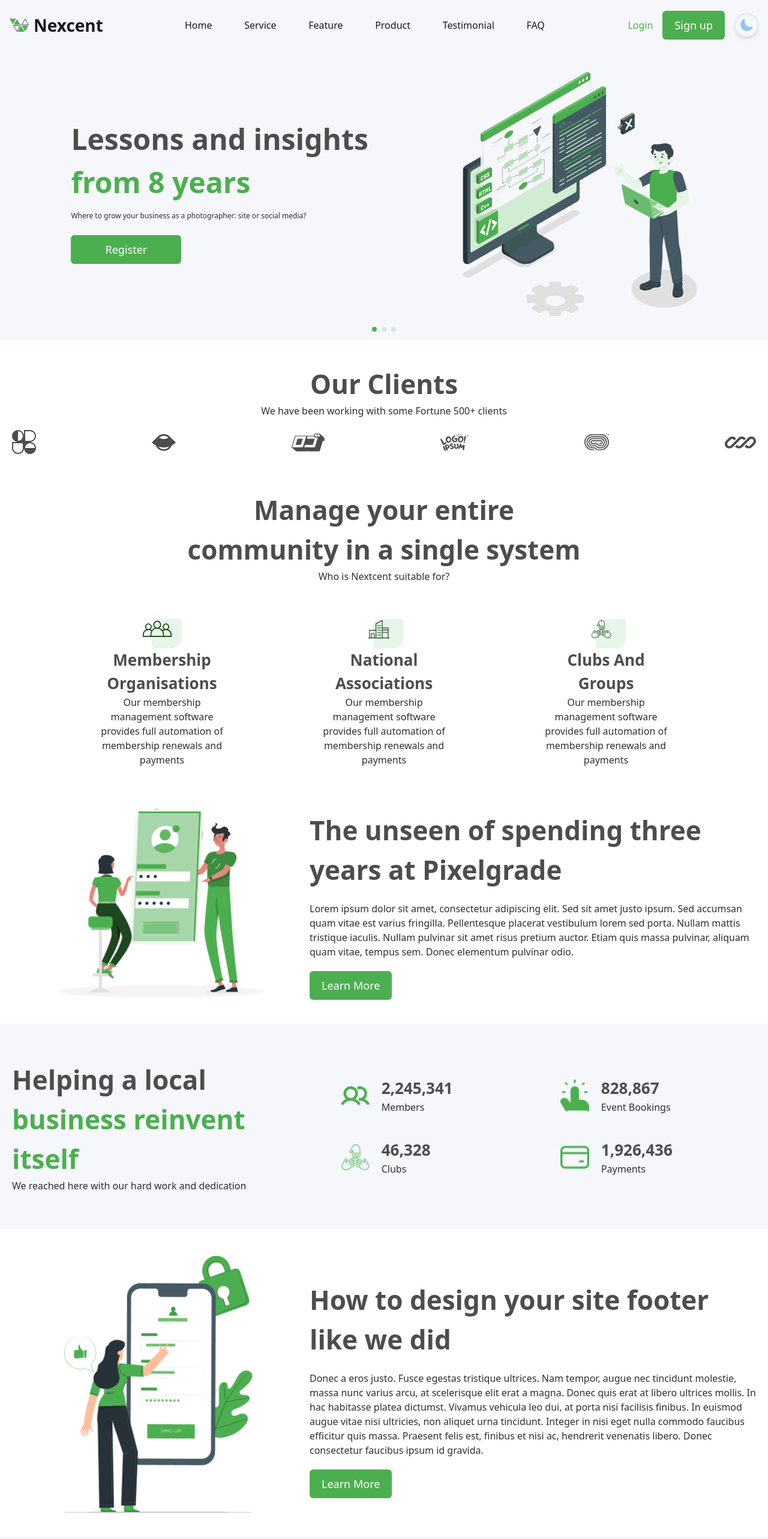
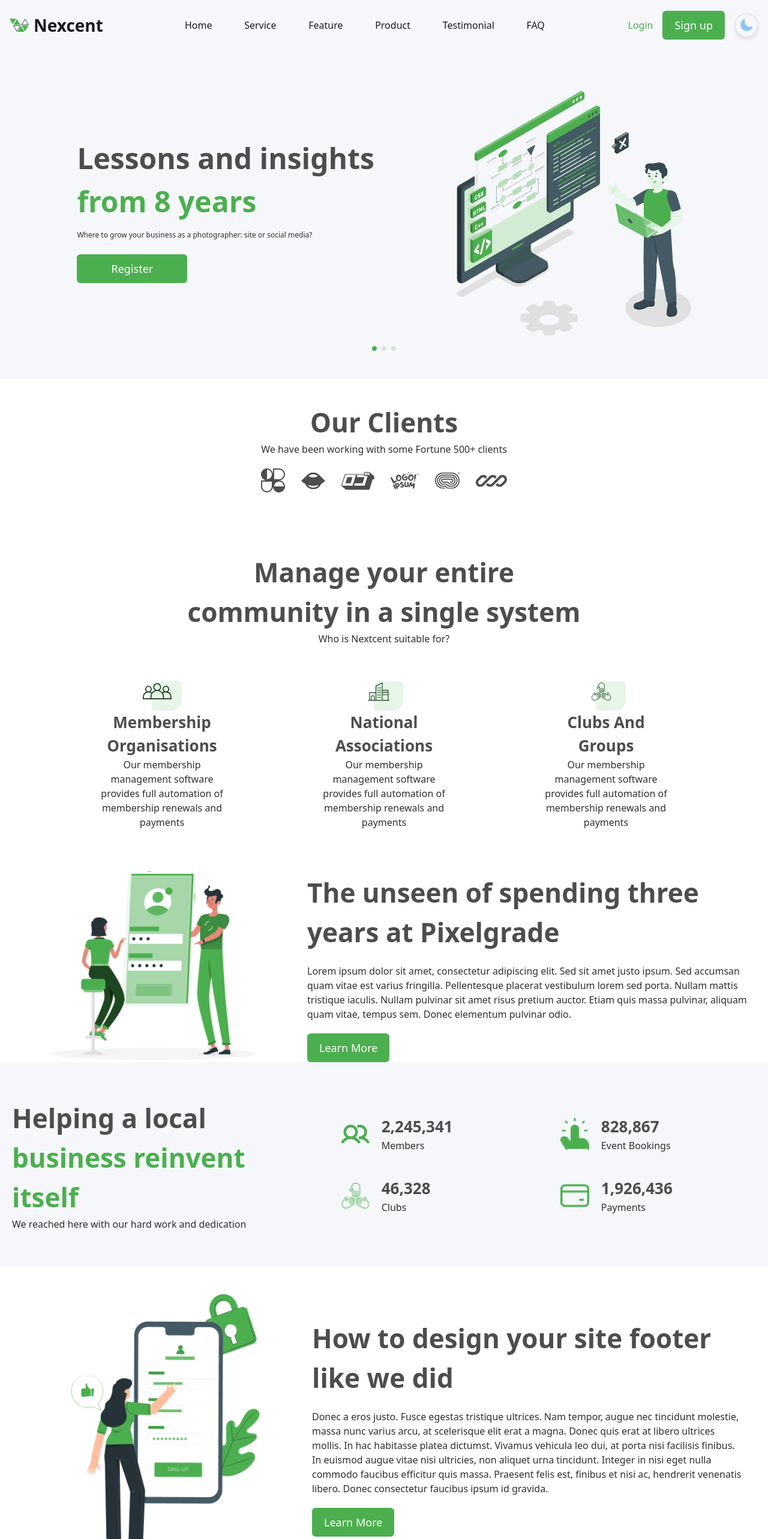
Before and after one commit to steffenvolbeat/Landing_Page, a Next.js app in the folder landing-page/: page / in a window 1280 px wide. Shown: the top 2566 px of the page at 60% size. Built offline with nearby package versions, Linux system fonts and the light colour scheme.

Commit message:
Syle Anpassung einzelner Section Finish

```diff
--- a/landing-page/src/app/components/british-association/BritishAssociation.tsx
+++ b/landing-page/src/app/components/british-association/BritishAssociation.tsx
@@ -1,11 +1,20 @@
 import Image from "next/image";
-import { ArrowRight, Icon1, Icon2, Icon3, Icon4, Icon5, Icon6 } from "../Icons/Icons";
+import {
+  ArrowRight,
+  Icon1,
+  Icon2,
+  Icon3,
+  Icon4,
+  Icon5,
+  Icon6,
+} from "../Icons/Icons";
 
 const BritishAssociation = () => {
   const handleClick = () => {
     console.log("Button wurde geklickt!");
   };
   return (
+    <div className="w-full">
       <div
         style={{ background: "var(--main-background)" }}
         className="my-10 p-5 flex flex-col sm:flex-row w-full  justify-center  items-center sm:items-start md:items-center gap-5"
@@ -20,7 +29,6 @@ const BritishAssociation = () => {
             priority
           />
         </div>
-
         <div className="sm:w-[60%]  lg:w-[65%] w-full ">
         <p>
           <span className="text-[16px]">
@@ -36,7 +44,7 @@ const BritishAssociation = () => {
             Curabitur id nibh id sem dignissim finibus ac sit amet magna.
           </span>
         </p>
-        <h4 >Tim Smith</h4>
+        <h4>Tim Smith</h4>
         <p>British Dragon Boat Racing Association</p>
 
         <div>
@@ -47,10 +55,13 @@ const BritishAssociation = () => {
             <Icon4 />
             <Icon5 />
             <Icon6 />
-        <h4 className="flex items-center">Meet all customers <ArrowRight fill="var(--akzentcolor)"/></h4>
+            <h4 className="flex items-center">
+              Meet all customers <ArrowRight fill="var(--akzentcolor)" />
+            </h4>
+          </div>
+        </div>
       </div>
 
-        </div>
 
       </div>
     </div>
--- a/landing-page/src/app/components/clients/Clients.tsx
+++ b/landing-page/src/app/components/clients/Clients.tsx
@@ -13,8 +13,9 @@ const Clients = () => {
   };
 
   return (
-    <div
-      className={`px-5  py-10 flex flex-col justify-center items-center ${styles.container}`}>
+    <div className="flex flex-col justify-center items-center w-full">
+         <div
+      className={`py-10 flex flex-col justify-center items-center ${styles.container}`}>
       <h2>Our Clients</h2>
       <p>We have been working with some Fortune 500+ clients</p>
       <div className="py-5 flex flex-wrap justify-between items-center w-full ">
@@ -25,6 +26,8 @@ const Clients = () => {
         <Icon5 />
         <Icon6 />
       </div>
+    </div>
+
       <h2 className="mt-10 max-w-[680px] text-center">
         Manage your entire community in a single system{" "}
       </h2>
--- a/landing-page/src/app/components/getDemo/GetDemo.tsx
+++ b/landing-page/src/app/components/getDemo/GetDemo.tsx
@@ -9,7 +9,7 @@ export const GetDemo = () => {
   };
 
   return (
-    <section className="text-center bg-[var(--main-background)] flex flex-col justify-center items-center p-10">
+    <section className=" text-center bg-[var(--main-background)] flex flex-col justify-center items-center p-10">
       <h2>
         Pellentesque suscipit <br />
         fringilla libero eu.
--- a/landing-page/src/app/components/help-local/HelpLocal.tsx
+++ b/landing-page/src/app/components/help-local/HelpLocal.tsx
@@ -6,9 +6,10 @@ import HelpLocalItem from "./HelpLocalItem";
 
 const HelpLocal = () => {
   return (
-    <div
-      style={{ background: "var(--main-background)" }}
-      className="px-5 py-15 flex flex-col sm:flex-row w-full gap-5 justify-center items-center "
+    <div style={{ background: "var(--main-background)" }}>
+      <div
+
+      className="max-w-7xl mx-auto px-5 py-15 flex flex-col sm:flex-row w-full gap-5 justify-center items-center "
     >
       <div className="sm:w-[60%] lg:w-[40%] w-full h-auto flex flex-col justify-center">
         <h2>Helping a local</h2>
@@ -39,6 +40,8 @@ const HelpLocal = () => {
         />
       </div>
     </div>
+    </div>
+
   );
 };
 
--- a/landing-page/src/app/components/help-local/HelpLocalItem.tsx
+++ b/landing-page/src/app/components/help-local/HelpLocalItem.tsx
@@ -8,6 +8,7 @@ type HelpLocalItemProps = {
 
 const HelpLocalItem = ({ img, title, content }: HelpLocalItemProps) => {
   return (
+
     <div className="w-[220px] flex items-center gap-5">
       <Image src={img} alt={content} width={48} height={48}/>
       <div>
--- a/landing-page/src/app/components/how-to-design/HowToDesign.tsx
+++ b/landing-page/src/app/components/how-to-design/HowToDesign.tsx
@@ -7,9 +7,10 @@ const HowToDesign = () => {
     console.log("Button wurde geklickt!");
   };
   return (
-    <div
+    <div className="w-7xl mx-auto px-5">
+      <div
       style={{ background: "var(--card-background)" }}
-      className="my-10 px-5 flex flex-col sm:flex-row w-full  justify-center items-center "
+      className="max-w-7xl my-10 px-5 flex flex-col sm:flex-row w-full  justify-center items-center "
     >
       <div className="sm:w-[50%] lg:w-[40%] w-full h-auto flex justify-center">
         <Image
@@ -39,6 +40,8 @@ const HowToDesign = () => {
         <Btn handleClick={handleClick} title={"Learn More"} />
       </div>
     </div>
+    </div>
+
   );
 };
 
--- a/landing-page/src/app/components/register/Register.tsx
+++ b/landing-page/src/app/components/register/Register.tsx
@@ -11,7 +11,7 @@ const Register: React.FC = () => {
 
   return (
     <section
-      className="mt-20 w-full flex  min-h-fit justify-around items-center  bg-[var(--main-background)] sm:flex-col sm:pb-10 sm:pt-10 md:flex-row md:pl-10 md:pr-10 lg:flex-row"
+      className="max-w-7xl mt-20 w-full flex  min-h-fit justify-around items-center  bg-[var(--main-background)] sm:flex-col sm:pb-10 sm:pt-10 md:flex-row md:pl-10 md:pr-10 lg:flex-row" // max-width 7xl
     >
       <div className=" flex flex-col gap-6 justify-center">
         <h1 className="text-5xl font-bold" style={{color: "var(--h-color)"}}>Lessons and insights</h1>
--- a/landing-page/src/app/components/register/RegisterSwiper.tsx
+++ b/landing-page/src/app/components/register/RegisterSwiper.tsx
@@ -8,12 +8,10 @@ import "swiper/css";
 import "swiper/css/pagination";
 import Register from "./Register";
 
-
-
-
-
 const RegisterSwiper: React.FC = () => {
   return (
+    <div className="w-full py-8 bg-[var(--main-background)]">
+      <div className="max-w-7xl mx-auto px-5">
         <Swiper
           pagination={{ clickable: true }}
           modules={[Pagination]}
@@ -31,6 +29,8 @@ const RegisterSwiper: React.FC = () => {
             <Register />
           </SwiperSlide>
         </Swiper>
+      </div>
+    </div>
   );
 };
 
```
Lines whose indentation alone changed are shown as unchanged.
